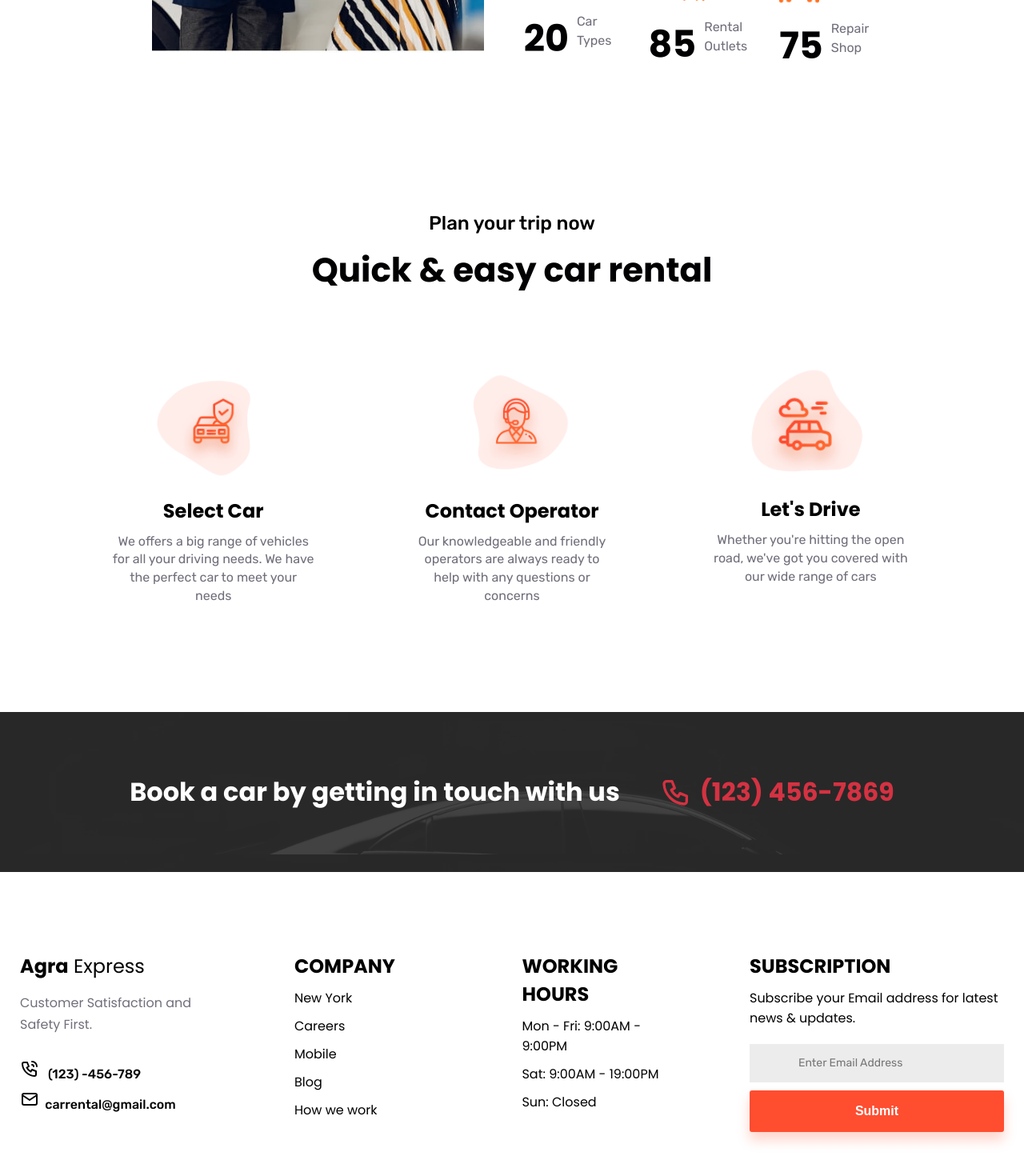
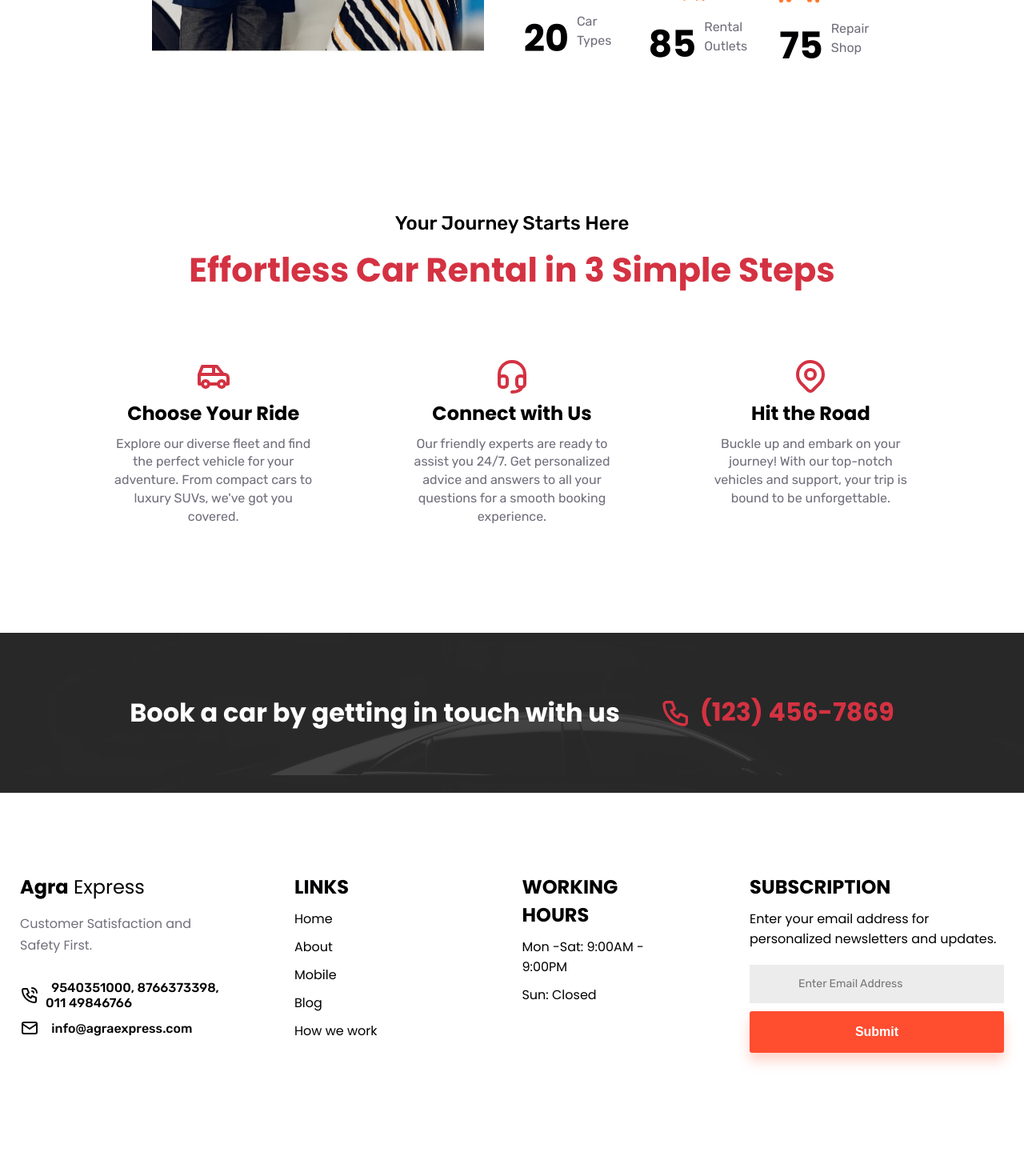
Before and after one commit to nytrixis/Agra-Express, a React (Create React App) app: page /about in a window 1280 px wide. Shown: the part 920-2390 px from the top of the page at 80% size. After the commit the page ends 2346 px from the top, so only its background shows below. Built offline with nearby package versions, Linux system fonts and the light colour scheme.

Commit message:
UI Changes

```diff
--- a/src/components/Footer.jsx
+++ b/src/components/Footer.jsx
@@ -15,18 +15,19 @@ function Footer() {
                 Customer Satisfaction and Safety First.
               </li>
               <li>
-                <a href="tel:123456789">
-                  <IconPhoneCall /> &nbsp; (123) -456-789
-                </a>
+              <a href="tel:123456789" className="contact-item">
+                <IconPhoneCall /> &nbsp; 9540351000, 8766373398, 011 49846766
+              </a>
+
               </li>
 
               <li>
                 <a
                   href="mailto:
-                carrental@gmail.com"
+                info@agraexpress.com" className="contact-item"
                 >
                   <IconMail />
-                  &nbsp; carrental@gmail.com
+                  &nbsp; info@agraexpress.com
                 </a>
               </li>
 
@@ -34,12 +35,12 @@ function Footer() {
             </ul>
 
             <ul className="footer-content__2">
-              <li>Company</li>
+              <li>Links</li>
               <li>
-                <a href="#home">New York</a>
+                <a href="#home">Home</a>
               </li>
               <li>
-                <a href="#home">Careers</a>
+                <a href="#about">About</a>
               </li>
               <li>
                 <a href="#home">Mobile</a>
@@ -54,15 +55,14 @@ function Footer() {
 
             <ul className="footer-content__2">
               <li>Working Hours</li>
-              <li>Mon - Fri: 9:00AM - 9:00PM</li>
-              <li>Sat: 9:00AM - 19:00PM</li>
+              <li>Mon -Sat: 9:00AM - 9:00PM</li>
               <li>Sun: Closed</li>
             </ul>
 
             <ul className="footer-content__2">
               <li>Subscription</li>
               <li>
-                <p>Subscribe your Email address for latest news & updates.</p>
+                <p>Enter your email address for personalized newsletters and updates.</p>
               </li>
               <li>
                 <input type="email" placeholder="Enter Email Address"></input>
--- a/src/components/Hero.jsx
+++ b/src/components/Hero.jsx
@@ -6,7 +6,7 @@ import HeroCar2 from "../images/hero/1.png";
 import HeroCar3 from "../images/hero/2.png";
 import HeroCar4 from "../images/hero/3.png";
 import HeroCar5 from "../images/hero/4.png";
-import { useEffect, useState } from "react";
+import { useEffect, useState, useCallback } from "react";
 import { IconChevronRight, IconChevronLeft, IconCircleCheck } from "@tabler/icons-react";
 
 
@@ -15,7 +15,7 @@ function Hero() {
   const [currentSlide, setCurrentSlide] = useState(0);
   const carImages = [HeroCar1, HeroCar2, HeroCar3, HeroCar4, HeroCar5];
 
-  const nextSlide = () => {
+  const nextSlide = useCallback(() => {
     setCurrentSlide((prev) => {
       const next = (prev + 1) % carImages.length;
       document.querySelector(`.hero-content__car-img:nth-child(${prev + 1})`).classList.add('prev');
@@ -24,7 +24,7 @@ function Hero() {
       }, 500);
       return next;
     });
-  };
+  }, [carImages]);
 
   const prevSlide = () => {
     setCurrentSlide((prev) => {
@@ -54,7 +54,7 @@ function Hero() {
   useEffect(() => {
     const slideInterval = setInterval(nextSlide, 5000);
     return () => clearInterval(slideInterval);
-  }, []);
+  }, [nextSlide]);
 
 
   useEffect(() => {
@@ -88,12 +88,12 @@ function Hero() {
               <div className="hero-content__text__btns">
                 <Link
                   onClick={bookBtn}
-                  className="hero-content__text__btns__book-ride"
+                  className="hero-content__text__btns__book-ride btn-align"
                   to="/"
                 >
                   Book Ride &nbsp; <IconCircleCheck />
                 </Link>
-                <Link className="hero-content__text__btns__learn-more" to="/">
+                <Link className="hero-content__text__btns__learn-more btn-align" to="/">
                   Discover &nbsp; <IconChevronRight />
                 </Link>
               </div>
--- a/src/components/Navbar.jsx
+++ b/src/components/Navbar.jsx
@@ -76,13 +76,13 @@ function Navbar() {
             <li>
               {" "}
               <Link className="models-link" to="/models">
-                Vehicle Models
+                Car models
               </Link>
             </li>
             <li>
               {" "}
-              <Link className="testi-link" to="/testimonials">
-                Testimonials
+              <Link className="testi-link" to="/models">
+                Coach models
               </Link>
             </li>
             <li>
--- a/src/components/PlanTrip.jsx
+++ b/src/components/PlanTrip.jsx
@@ -1,51 +1,44 @@
 import React from "react";
-import SelectCar from "../images/plan/icon1.png";
-import Contact from "../images/plan/icon2.png";
-import Drive from "../images/plan/icon3.png";
+import { IconCar, IconHeadset, IconMapPin } from "@tabler/icons-react";
 
 function PlanTrip() {
   return (
-    <>
     <section className="plan-section">
       <div className="container">
         <div className="plan-container">
           <div className="plan-container__title">
-              <h3>Plan your trip now</h3>
-              <h2>Quick & easy car rental</h2>
+            <h3>Your Journey Starts Here</h3>
+            <h2 style={{ color: "#d43242" }}>Effortless Car Rental in 3 Simple Steps</h2>
           </div>
 
           <div className="plan-container__boxes">
             <div className="plan-container__boxes__box">
-                <img src={SelectCar} alt="icon_img" />
-                <h3>Select Car</h3>
+              <IconCar size={48} stroke={2} color="#d43242"/>
+              <h3>Choose Your Ride</h3>
               <p>
-                  We offers a big range of vehicles for all your driving needs.
-                  We have the perfect car to meet your needs
+                Explore our diverse fleet and find the perfect vehicle for your adventure. From compact cars to luxury SUVs, we've got you covered.
               </p>
             </div>
 
             <div className="plan-container__boxes__box">
-                <img src={Contact} alt="icon_img" />
-                <h3>Contact Operator</h3>
+              <IconHeadset size={48} stroke={2} color="#d43242" />
+              <h3>Connect with Us</h3>
               <p>
-                  Our knowledgeable and friendly operators are always ready to
-                  help with any questions or concerns
+                Our friendly experts are ready to assist you 24/7. Get personalized advice and answers to all your questions for a smooth booking experience.
               </p>
             </div>
 
             <div className="plan-container__boxes__box">
-                <img src={Drive} alt="icon_img" />
-                <h3>Let's Drive</h3>
+              <IconMapPin size={48} stroke={2} color="#d43242" />
+              <h3>Hit the Road</h3>
               <p>
-                  Whether you're hitting the open road, we've got you covered
-                  with our wide range of cars
+                Buckle up and embark on your journey! With our top-notch vehicles and support, your trip is bound to be unforgettable.
               </p>
             </div>
           </div>
         </div>
       </div>
     </section>
-    </>
   );
 }
 
--- a/src/css/styles.css
+++ b/src/css/styles.css
@@ -2070,4 +2070,26 @@ footer {
   background-color: #fa4226;
 }
 
+.contact-item {
+  display: flex;
+  align-items: center;
+}
+
+.contact-item svg {
+  flex-shrink: 0;
+  margin-right: 8px;
+}
+
+.btn-align {
+  display: flex;
+  align-items: center;
+  justify-content: center;
+}
+
+.btn-align svg {
+  margin-left: 8px;
+}
+
+
+
 /*# sourceMappingURL=styles.css.map */
```
Lines whose indentation alone changed are shown as unchanged.
